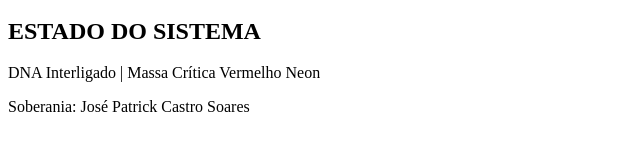
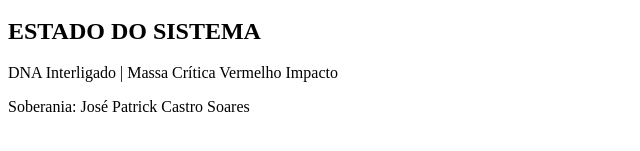
Before and after one commit to x4blaushop/ESTADO-4_INTERMITENTE, a plain HTML site: page index.html in a window 1280 px wide. Shown: the part 335-486 px from the top of the page, 0-640 px from the left. Drawn offline with Linux system fonts and the light colour scheme.

Commit message:
Update index.html

```diff
--- a/index.html
+++ b/index.html
@@ -23,7 +23,7 @@
         </section>
         <section class="section status">
             <h2>ESTADO DO SISTEMA</h2>
-            <p>DNA Interligado | Massa Crítica Vermelho Neon</p>
+            <p>DNA Interligado | Massa Crítica Vermelho Impacto</p>
             <p>Soberania: José Patrick Castro Soares</p>
         </section>
     </main>
```
